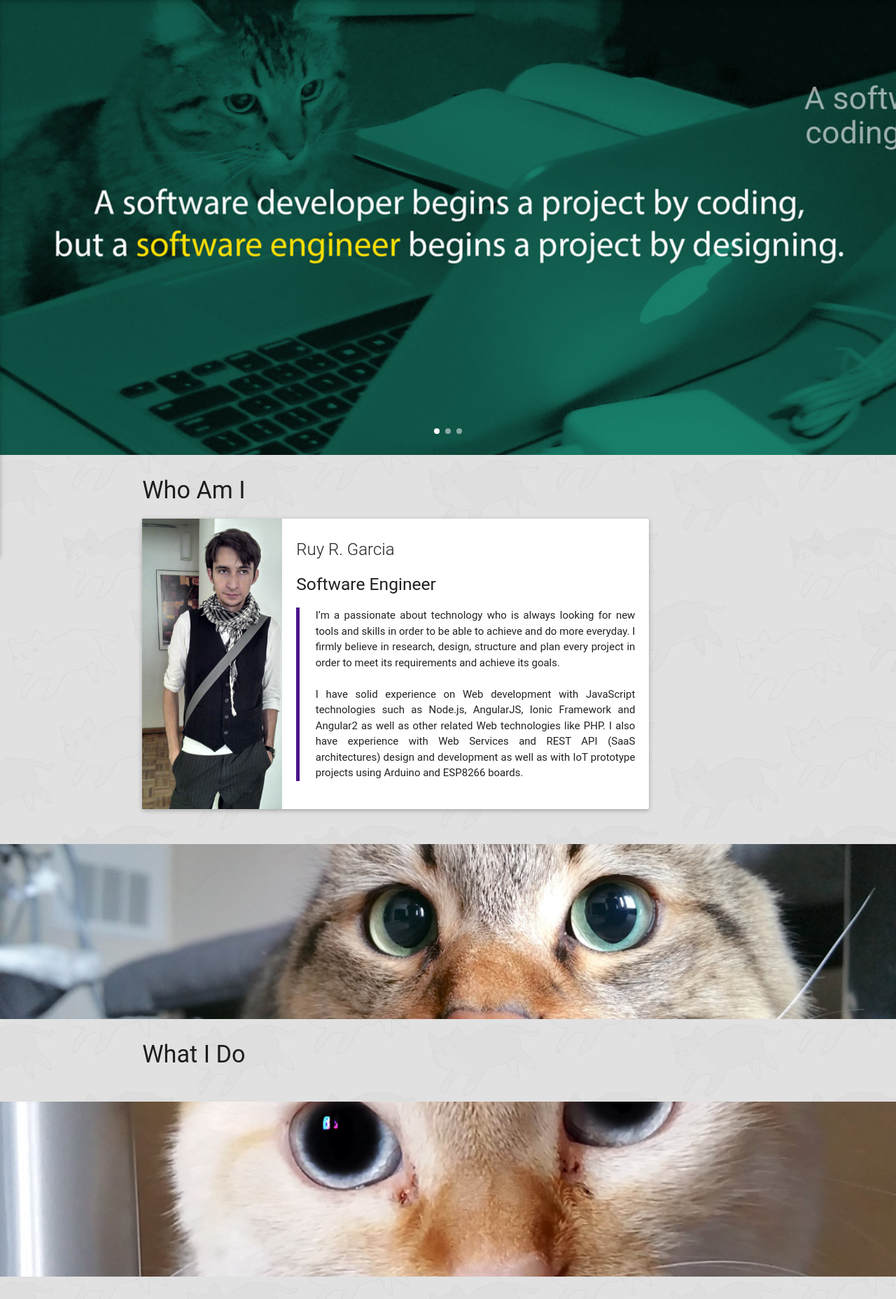
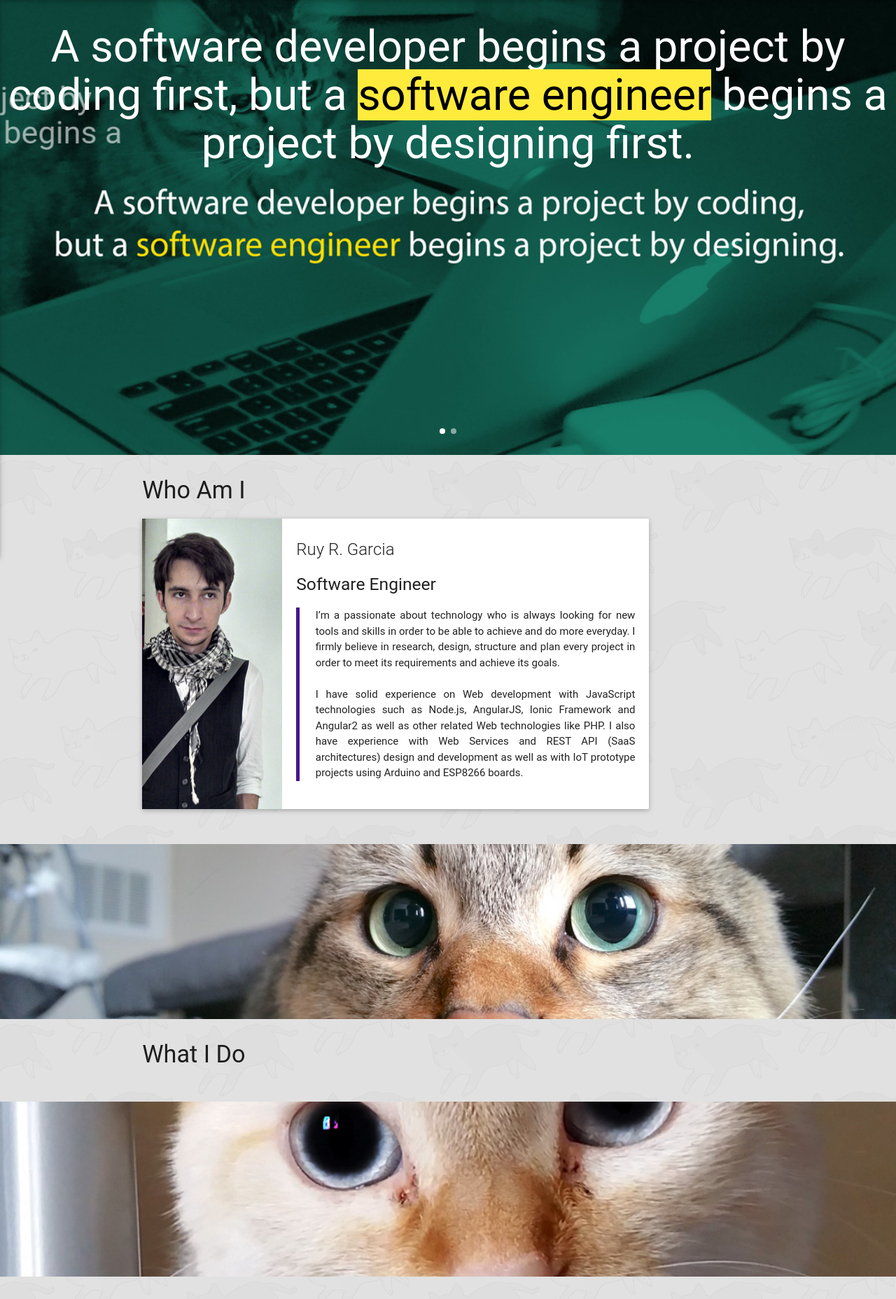
Before and after one commit to rrgarciach/developercat, a Node project: template templates/views/index.hbs in a window 1280 px wide. Shown: the part 64-1920 px from the top of the page at 70% size. Run offline with Node 20 templates, Linux system fonts and the light colour scheme; the template is opened without the code that fills it, so the values that code supplies are empty; some libraries are stand-ins or nearby versions; some web fonts are replaced; grey boxes are pictures that could not be loaded.

Commit message:
Adjusted carrousel.

```diff
--- a/public/js/site/index/index.js
+++ b/public/js/site/index/index.js
@@ -1,3 +1,7 @@
 'use strict';
 
 $('.carousel.carousel-slider').carousel({full_width: true});
+
+setInterval(() => {
+	$('.carousel').carousel('next');
+}, 6000);
--- a/public/styles/site/index.scss
+++ b/public/styles/site/index.scss
@@ -13,8 +13,8 @@
 
   #me {
 	background-image: url("../../images/me.jpg");
-	background-size: cover;
-	background-position: top;
+	background-position: top right;
+	background-repeat: no-repeat;
 	height: 100%;
 	width: 200px;
   }
--- a/templates/views/index.hbs
+++ b/templates/views/index.hbs
@@ -2,20 +2,17 @@
 <div id="index">
     <div class="carousel carousel-slider center" data-indicators="true">
         <video autoplay="" loop="" muted="">
-            <source src="http://touchtitans.com/wp-content/uploads/2014/11/video-background.mp4" type="video/mp4">
-            <source src="http://touchtitans.com/wp-content/uploads/2014/11/video-background.webm" type="video/webm">
-            <source src="http://touchtitans.com/wp-content/uploads/2014/11/video-background.ogv" type="video/ogg">
+            <!--<source src="http://touchtitans.com/wp-content/uploads/2014/11/video-background.mp4" type="video/mp4">-->
+            <!--<source src="http://touchtitans.com/wp-content/uploads/2014/11/video-background.webm" type="video/webm">-->
+            <!--<source src="http://touchtitans.com/wp-content/uploads/2014/11/video-background.ogv" type="video/ogg">-->
         </video>
-        <div class="carousel-item white-text" href="#two!">
-            <h1>{{ whatIDo }}</h1>
+        <div class="carousel-item white-text">
+            <h1>A software developer begins a project by coding first,
+                but a <span class="yellow black-text">software engineer</span> begins a project by designing first.</h1>
         </div>
-        <div class="carousel-item white-text" href="#three!">
-            <h1>A software developer begins a project by coding,
-                but a software engineer begins a project by designing.</h1>
-        </div>
-        <div class="carousel-item white-text" href="#four!">
-            <h2>Fourth Panel</h2>
-            <p class="white-text">This is your fourth panel</p>
+        <div class="carousel-item white-text">
+            <h1>A software developer begins a project by coding first,
+                but a <span class="yellow black-text">software engineer</span> begins a project by designing first.</h1>
         </div>
     </div>
 
```
Also changed, not shown: routes/views/index.js (+34 -9 lines), public/styles/site.css.
